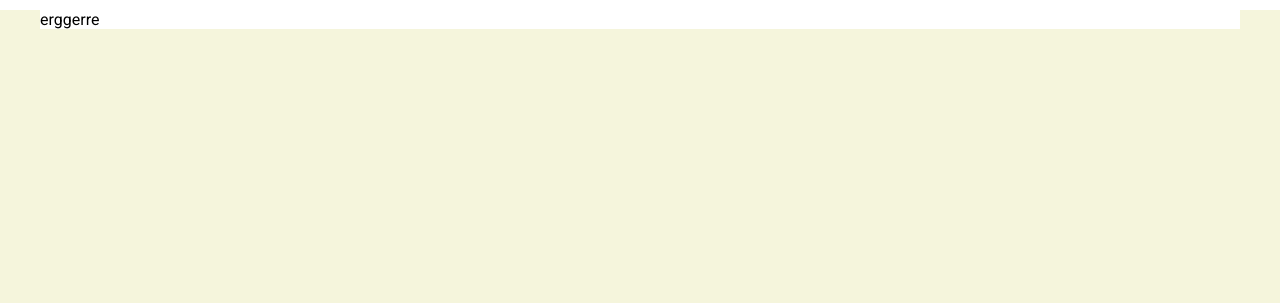
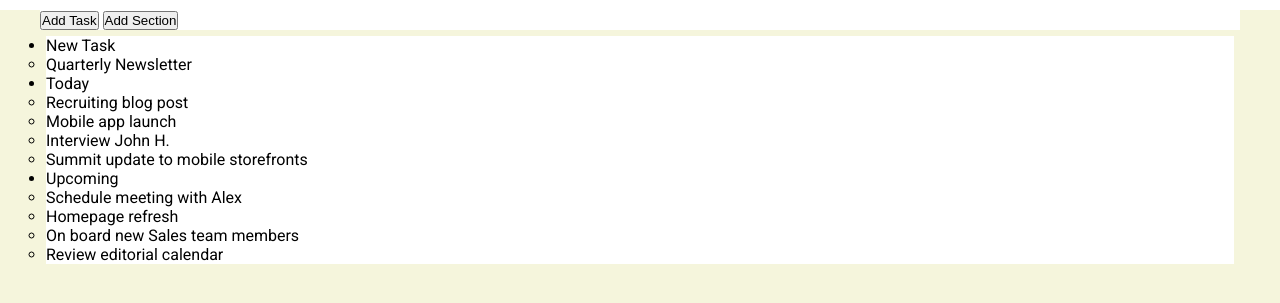
Before and after one commit to diegoferrari129/html-css-toboolist, a plain HTML site: page index.html in a window 1280 px wide. Shown: the part 69-372 px from the top of the page. Drawn offline with Linux system fonts and the light colour scheme.

Commit message:
[UPD] Added nav and main to index.html/style.css

```diff
--- a/css/style.css
+++ b/css/style.css
@@ -33,3 +33,7 @@ header{
 .bg-color{
     background-color: white
 }
+
+main{
+    padding: 0.5%;
+}
--- a/index.html
+++ b/index.html
@@ -19,14 +19,46 @@
         <h2 class="logo v-alygn-mid">Toboolist</h2>
     </header>
 
-    <main>
-        <div class="container">
+    <div class="container">
+        <nav><!--navigation buttons-->
             <div class="bg-color">
-                erggerre
+                <button type="button">Add Task</button>
+                <button type="button">Add Section</button>
             </div>
-        </div>
-    </main>
+        </nav>
 
+        <!-- Contenuto -->
+        <main>
+            <div class="bg-color">
+                <!-- Inizio lista -->
+                <ul>
+                    <li>New Task
+                        <ul>
+                            <li>Quarterly Newsletter</li>
+                        </ul>
+                    </li>
+
+                    <li>Today
+                        <ul>
+                            <li>Recruiting blog post</li>
+                            <li>Mobile app launch</li>
+                            <li>Interview John H.</li>
+                            <li>Summit update to mobile storefronts</li>
+                        </ul>
+                    </li>
+
+                    <li>Upcoming
+                        <ul>
+                            <li>Schedule meeting with Alex</li>
+                            <li>Homepage refresh</li>
+                            <li>On board new Sales team members</li>
+                            <li>Review editorial calendar</li>
+                        </ul>
+                    </li>
+                </ul>
+            </div>
+        </main>
+    </div>
 </body>
 
 </html>
```
